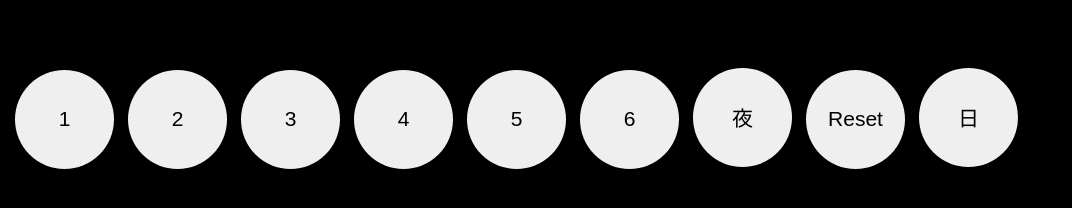
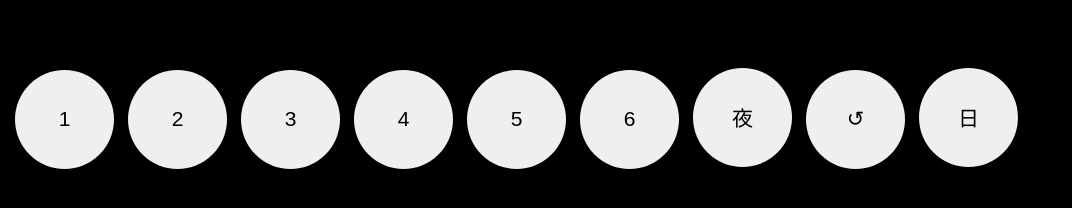
Before and after one commit to nuoxoxo/dmd, a React (Vite) app: page / in a window 1280 px wide. Shown: the part 172-380 px from the top of the page, without its empty margins (0-1072 px from the left). Built offline with nearby package versions, Linux system fonts and the light colour scheme; the HTML template or start-up script is replaced by a standard one.

Commit message:
Update App.tsx

```diff
--- a/src/App.tsx
+++ b/src/App.tsx
@@ -109,7 +109,7 @@ const App = () => {
           </button>
         ))}
         <button onClick={ handleSetLabelIsChecked }>夜</button>
-        <button onClick={ handleReset }>Reset</button>
+        <button onClick={ handleReset }>↺</button>
         <button key={ '日' } onClick={() => handleButtonClick('日')}>日</button>
       </div>
       {/* <label className="switch">
```
